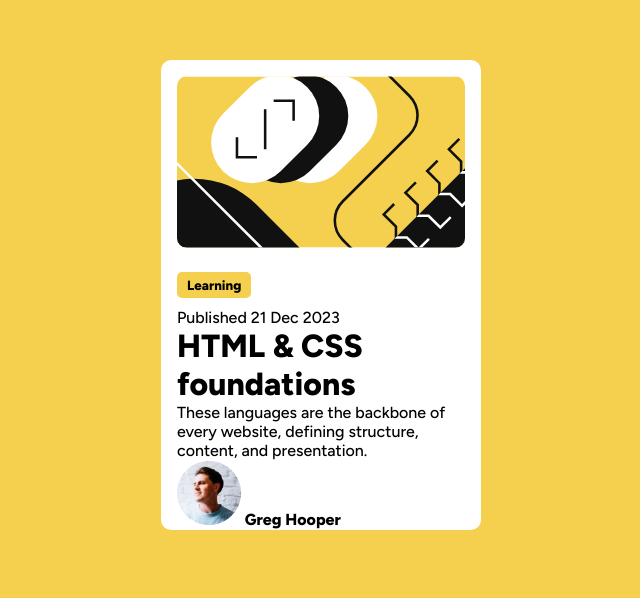
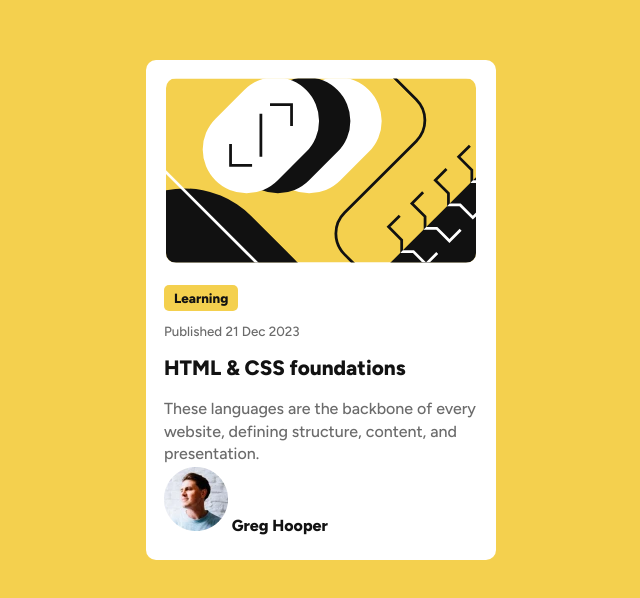
Before and after one commit to thesyntaxdude/blog-preview-card-main, a plain HTML site: page index.html in a window 1280 px wide. Shown: the part 260-858 px from the top of the page, without its empty margins (319-959 px from the left). Drawn offline with Linux system fonts and the light colour scheme.

Commit message:
got everything in place except for the author section

```diff
--- a/index.html
+++ b/index.html
@@ -14,9 +14,9 @@
   <main>
 
     <div class="container">
-      <img src="assets/images/illustration-article.svg" alt="featured image" class="featuredimg">
+        <img src="assets/images/illustration-article.svg" alt="featured image" class="featuredimg">
       <small>Learning</small>
-      <p class="date">Published 21 Dec 2023</p>
+      <small class="date">Published 21 Dec 2023</small>
       <h1>HTML & CSS foundations</h1>
       <p class="summary">These languages are the backbone of every website, defining structure, content, and presentation.</p>
       <p class="author">
--- a/styles.css
+++ b/styles.css
@@ -12,41 +12,58 @@
 body{
     background-color: hsl(47, 88%, 63%);
     font-weight: 500;
+    color: hsl(0, 0%, 42%);
 }
 
-small,
+small:not(.date),
 .author,
 h1 {
     font-weight: 800;
+    color: hsl(0, 0%, 7%);
 }
 
 .container{
     background-color: white;
-    width: 320px;
-    height: 470px;
+    width: 350px;
+    height: 500px;
     margin: 25% auto;
-    padding: 16px;
+    padding: 18px;
     border-radius: 10px;
 }
 
 .featuredimg{
-    width: 288px;
+    width: 310px;
     height: auto;
     border-radius: 10px;
-    margin-bottom: 20px;
+    display: block;
+    margin: auto;
 }
 
 
 
-small{
+
+small:not(.date){
     background-color: hsl(47, 88%, 63%);
     padding: 5px 10px;
     border-radius: 5px;
     display: inline-block;
-    margin-bottom: 10px;
+    margin-bottom: 12px;
+    margin-top: 22px;
 }
 
-
+.date{
+    display: block;
+    margin-bottom: 16px;
+}
+h1{
+    font-size: 1.3rem;
+    margin-bottom: 18px;
+}
+.summary{
+    font-size: 16px;
+    line-height: 1.4rem;
+    text-align: ;
+}
 
 
 
```
